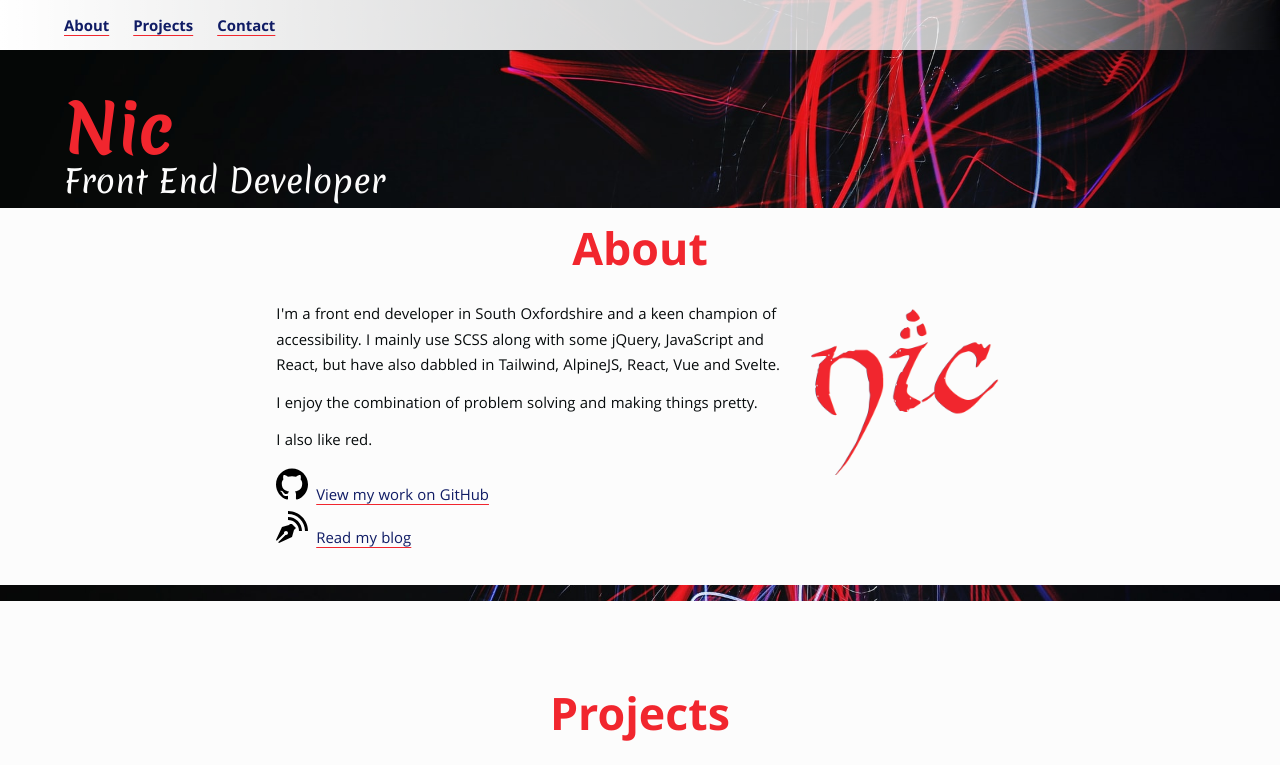
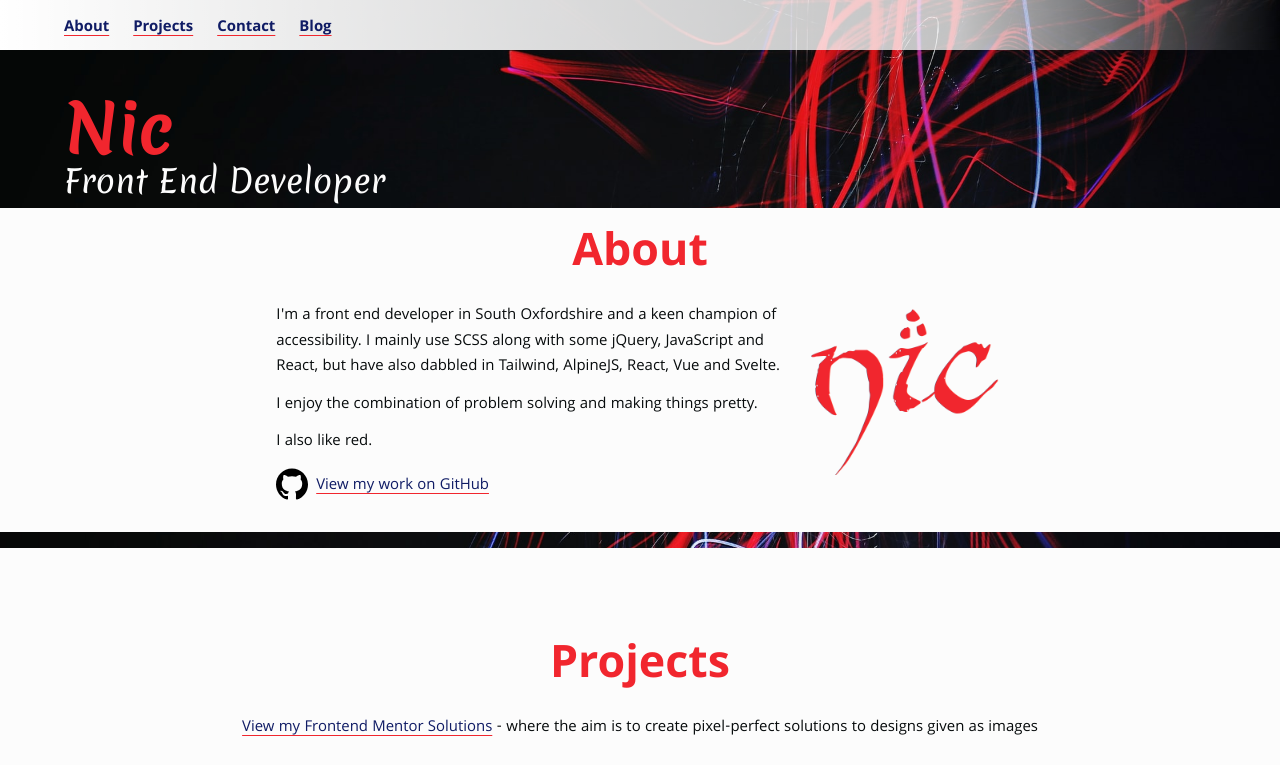
Before and after one commit to nicm42/nicm42.github.io, a website built with Vite: page index.html in a window 1280 px wide. Shown: the top 765 px of the page. Built offline with nearby package versions, Linux system fonts and the light colour scheme.

Commit message:
Moved blog link to menu

```diff
--- a/index.html
+++ b/index.html
@@ -42,6 +42,7 @@
         <li class="nav__link"><a href="#about">About</a></li>
         <li class="nav__link"><a href="#projects">Projects</a></li>
         <li class="nav__link"><a href="#contact">Contact</a></li>
+        <li class="nav__link"><a href="https://blog.nicm42.co.uk/">Blog</a></li>
       </ul>
     </nav>
     <div class="header__title container">
@@ -65,8 +66,6 @@
           <p class="about__text">I also like red.</p>
           <p class="about__link"><img width="32" height="32" src="imgs/github.svg" alt="GitHub"><a rel="noreferrer" href="https://github.com/nicm42/"
               title="GitHub">View my work on GitHub</a></p>
-          <p class="about__link"><img width="32" height="32" src="imgs/blog.svg" alt="Blog"><a rel="noreferrer" href="https://blog.nicm42.co.uk/"
-              title="Blog">Read my blog</a></p>
         </div>
         <div class="about__avatar">
           <img width="250" height="214" src="./imgs/nic250.png" alt="Nic logo">
--- a/src/_about.scss
+++ b/src/_about.scss
@@ -35,8 +35,10 @@
   }
 }
 
-.about__link a {
-  @include spacing(margin, $left: 0.5em);
+.about__link {
+  display: flex;
+  align-items: flex-end;
+  gap: 0.5em;
 }
 
 .about__avatar {
```
